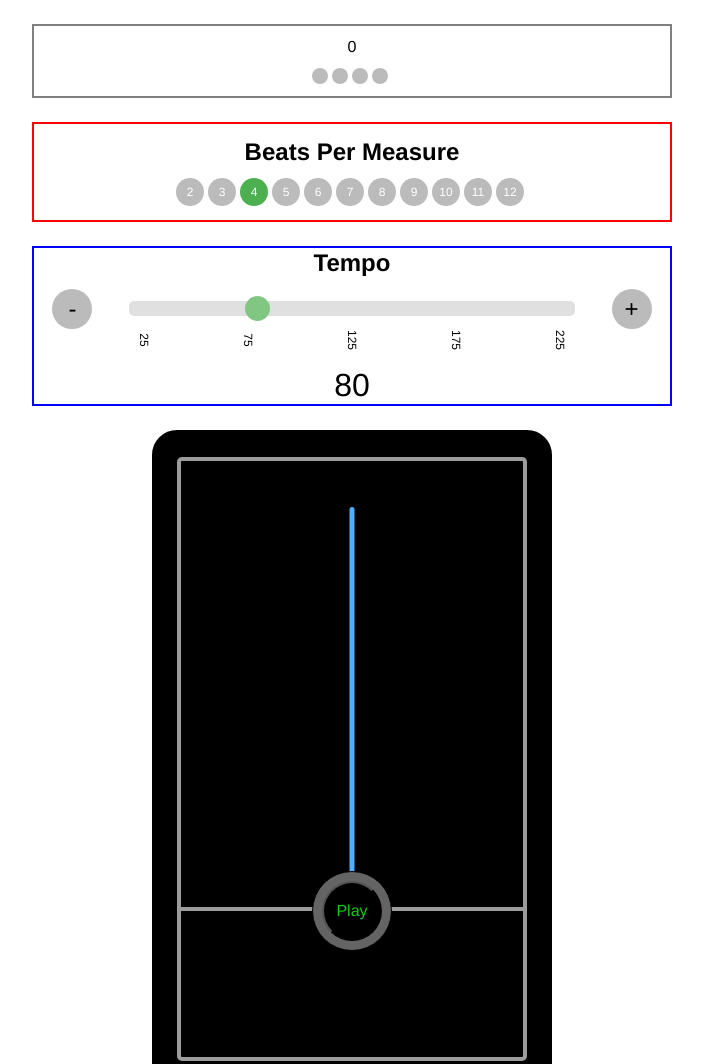
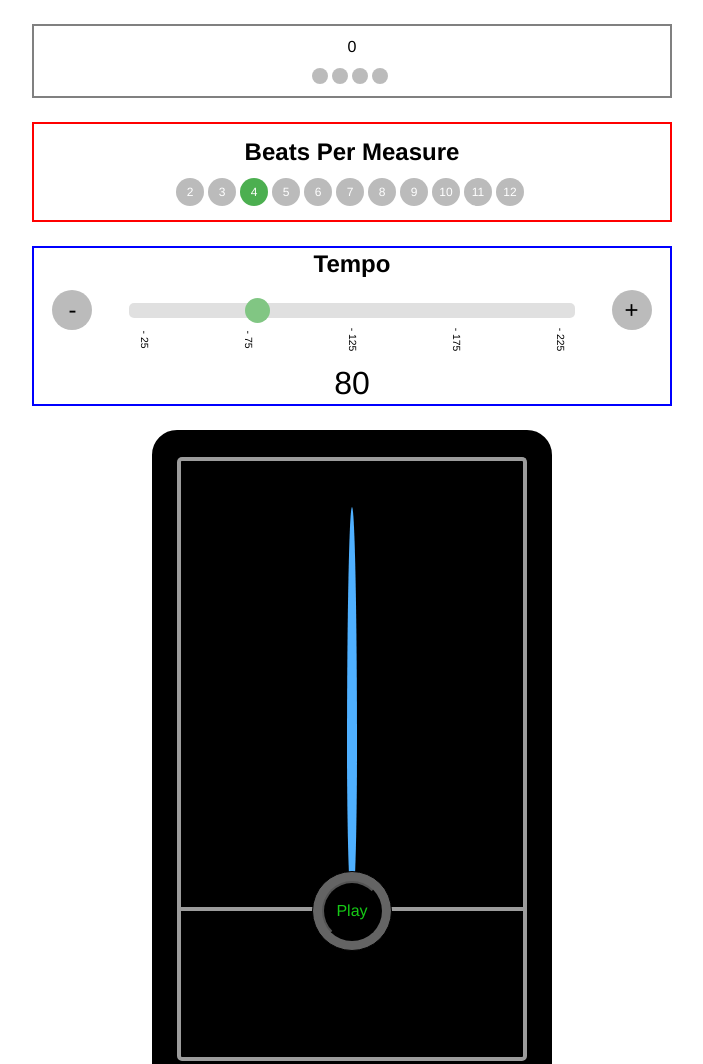
Before and after one commit to bmhan319/Metronome, a plain HTML site: page index.html in a window 1280 px wide. Shown: the top 1064 px of the page, without its empty margins (288-991 px from the left). Drawn offline with Linux system fonts and the light colour scheme.

Commit message:
changed pendulum shape

```diff
--- a/css/index.css
+++ b/css/index.css
@@ -166,7 +166,7 @@ body {
   width: 30px;
   text-align: center;
   transform: rotate(90deg);
-  font-size: .75em;
+  font-size: .65em;
 }
 
 .buttonContainer {
@@ -193,7 +193,6 @@ body {
 }
 
 /*  Pendulum  */
-
 .pendulumContainer {
   border: 2px solid black;
   width: 400px;
@@ -226,7 +225,8 @@ body {
 }
 
 .pendulum {
-  width: 5px;
+  display: block;
+  width: 10px;
   height: 400px;
   background-color: rgb(79, 176, 255);
   position: absolute;
@@ -234,13 +234,13 @@ body {
   left: 50%;
   transform: translateX(-50%);
   transition: box-shadow 1s ease-in;
-  border-top-left-radius: 5px;
-  border-top-right-radius: 5px;
+  border-radius: 50% 50% 50% 50% / 60% 60% 40% 40%;
 }
+
 
 .swing {
   box-shadow: 0 0 20px 5px rgb(79, 176, 255);
-  transition: box-shadow 1s ease-in;
+  transition: box-shadow .25s ease-in;
   transform-origin: bottom;
   animation: swinging ease-in-out forwards infinite;
   animation-duration: 1500ms;
--- a/index.html
+++ b/index.html
@@ -49,11 +49,11 @@
       <div id="plus" class="plus" onclick="tempoChange(1)">+</div>
     </div>
     <ul id="ticksContainer" class="ticksContainer">
-        <li class="ticks" value="25">25</li>
-        <li class="ticks" value="75">75</li>
-        <li class="ticks" value="125">125</li>
-        <li class="ticks" value="175">175</li>
-        <li class="ticks" value="225">225</li>
+        <li class="ticks" value="25">- 25</li>
+        <li class="ticks" value="75">- 75</li>
+        <li class="ticks" value="125">- 125</li>
+        <li class="ticks" value="175">- 175</li>
+        <li class="ticks" value="225">- 225</li>
       </ul>
    <div class="tempoDisplayWrapper">
        <!--<input id="rangeValue" type="text" value="80" size="50%" onchange="updateInputText(this.value)">-->
```
